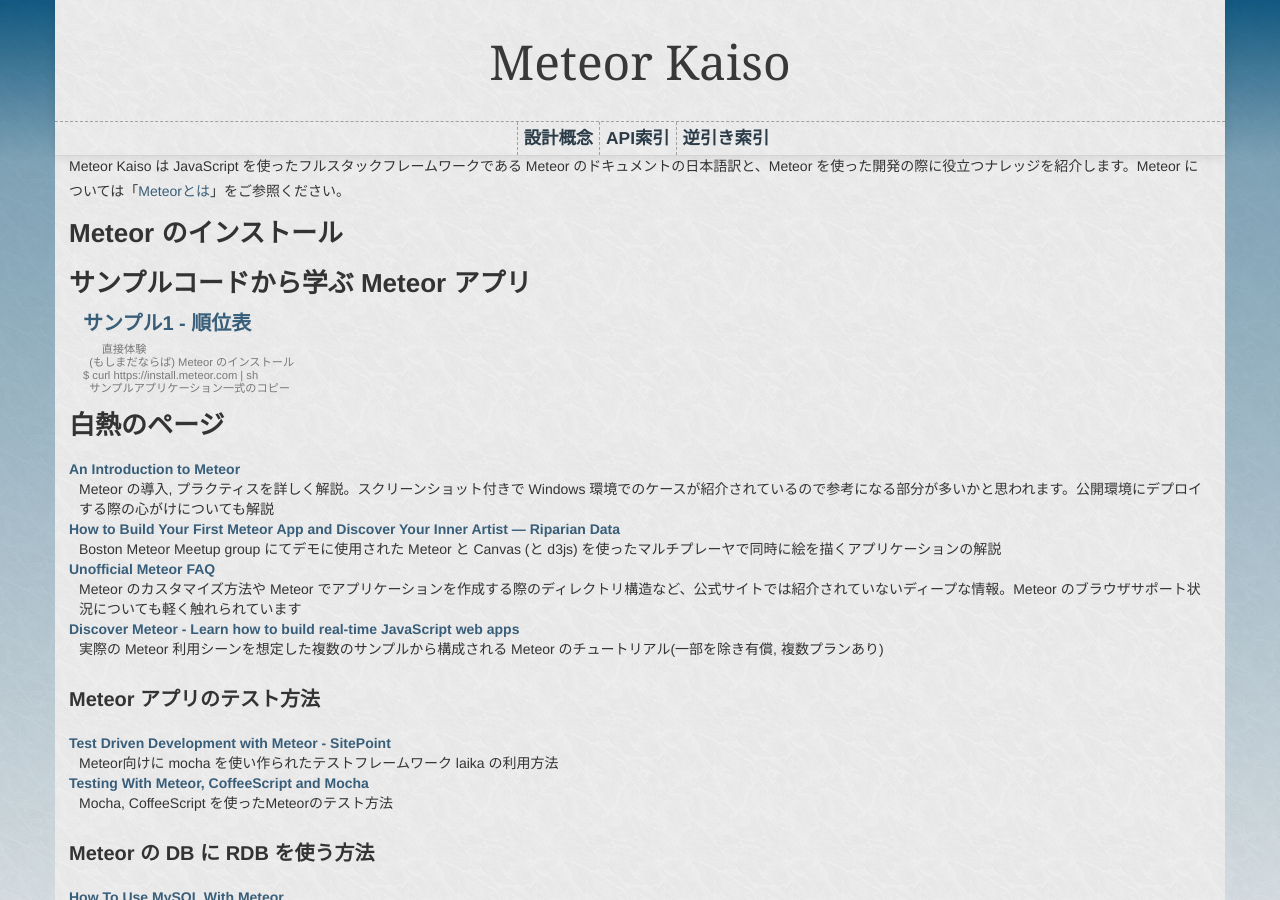
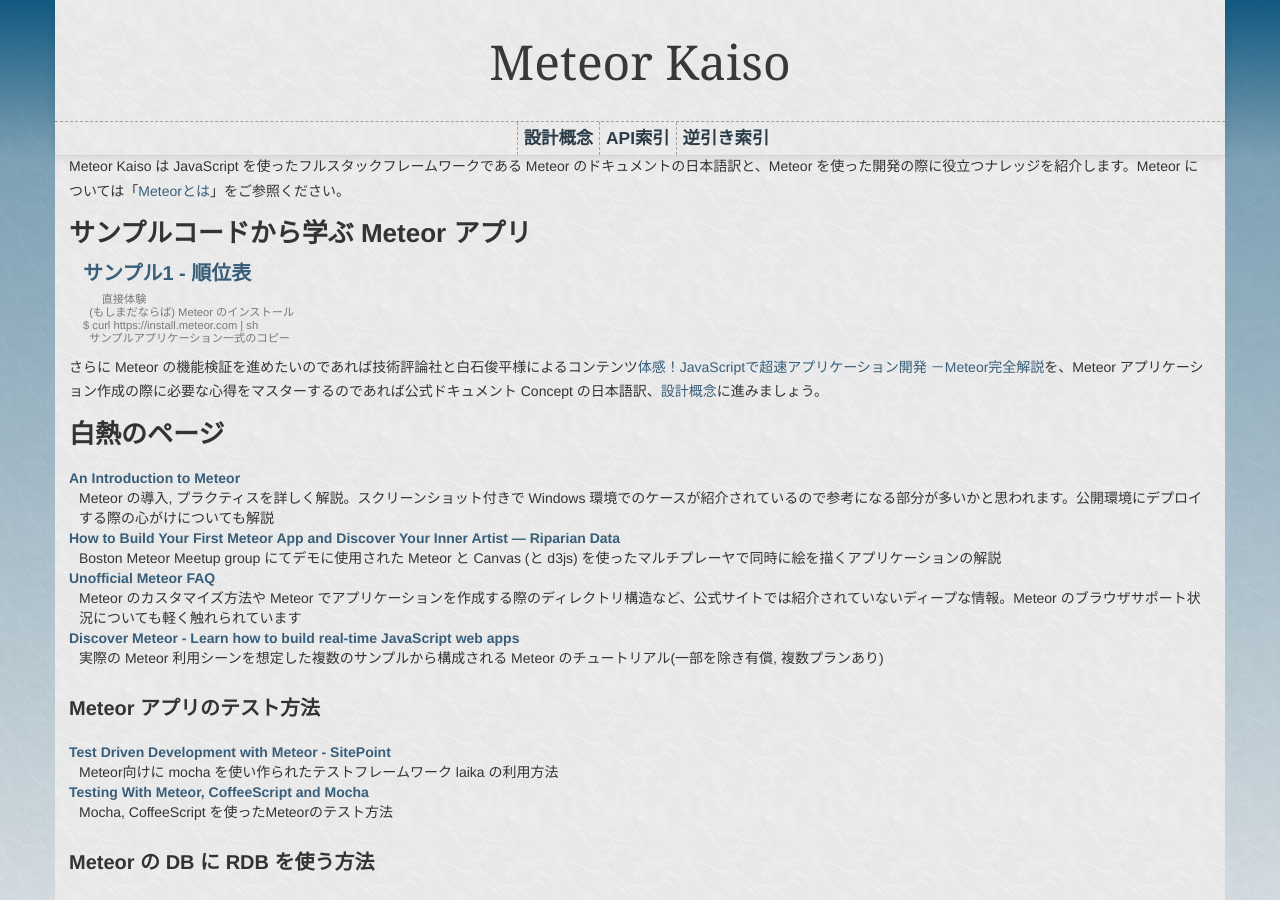
Before and after one commit to arumtaunsaram/meteor_jp, a Jekyll site: the page built from index.html, in a window 1280 px wide and 900 px high. Built offline with Jekyll 4.4.1, drawn with Linux system fonts in a browser that asks for light colours; Markdown is read by kramdown in place of the engine named in the settings.

Commit message:
Cleans up the top paage.

```diff
--- a/_includes/index.html
+++ b/_includes/index.html
@@ -1,11 +1,13 @@
 <article class="solidArticle" id="solidArticle_index">
   <p>Meteor Kaiso は JavaScript を使ったフルスタックフレームワークである Meteor のドキュメントの日本語訳と、Meteor を使った開発の際に役立つナレッジを紹介します。Meteor については「<a href="about_meteor.html">Meteorとは</a>」をご参照ください。
   </p>
-  <h2>Meteor のインストール</h2>
   <h2>サンプルコードから学ぶ Meteor アプリ</h2>
   <div class="content">
     <h3 class="rawentry" data-link="leaderboard-code.html" data-doctype="index">サンプル1 - 順位表</h3>
   </div>
+  <p>
+  さらに Meteor の機能検証を進めたいのであれば技術評論社と白石俊平様によるコンテンツ<a href="http://gihyo.jp/dev/serial/01/meteor">体感！JavaScriptで超速アプリケーション開発 －Meteor完全解説</a>を、Meteor アプリケーション作成の際に必要な心得をマスターするのであれば公式ドキュメント Concept の日本語訳、<a href="concept.html">設計概念</a>に進みましょう。
+  </p>
   <h2>白熱のページ</h2>
   <dl>
     <dt><a href="http://stephenwalther.com/archive/2013/03/18/an-introduction-to-meteor.aspx">An Introduction to Meteor</a></dt>
--- a/js/module/index.js
+++ b/js/module/index.js
@@ -109,11 +109,13 @@
 
 	});
 
+	function scrollToTop () {
+		window.scroll(0, 0);
+	}
+
 	function initSolidContents () {
 
-		$('.volume-selector a').click(function () {
-			window.scroll(0, 0);
-		});
+		$('.volume-selector a').click(scrollToTop);
 
 		// Makes the anchors inside `volume-selector`,`solidContent` and `footer` internal transitions.
 		$('.volume-selector a, #solidContent a, #footer a').each(function () {
@@ -127,6 +129,8 @@
 
 			if (el.getAttribute('href') // false when it returns null or ''
 			   && el.getAttribute('href').substr(0, 1) === '#') {
+
+				// Links inside pages.
 				return;
 			}
 
@@ -138,6 +142,8 @@
 					$(el).click(function (evt) {
 						//console.log('the callback handled in initSolidContents fired.');
 						loadSolidContentAndChangeUrl(dstId, this.search, this.hash);
+						// TODO support for hash fragments.
+						scrollToTop();
 						evt.preventDefault();
 					});
 					//console.log('callback binded w/' + dstId);
```
